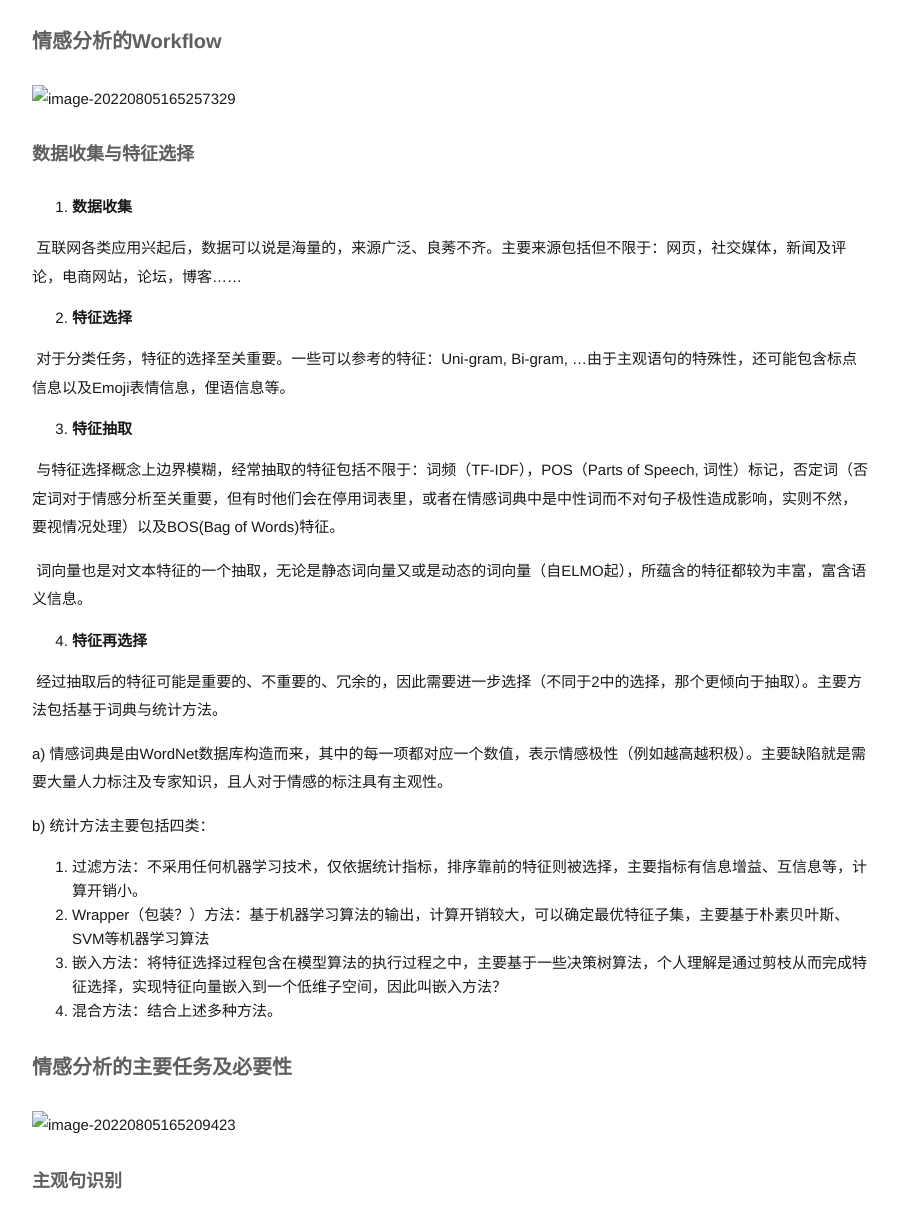
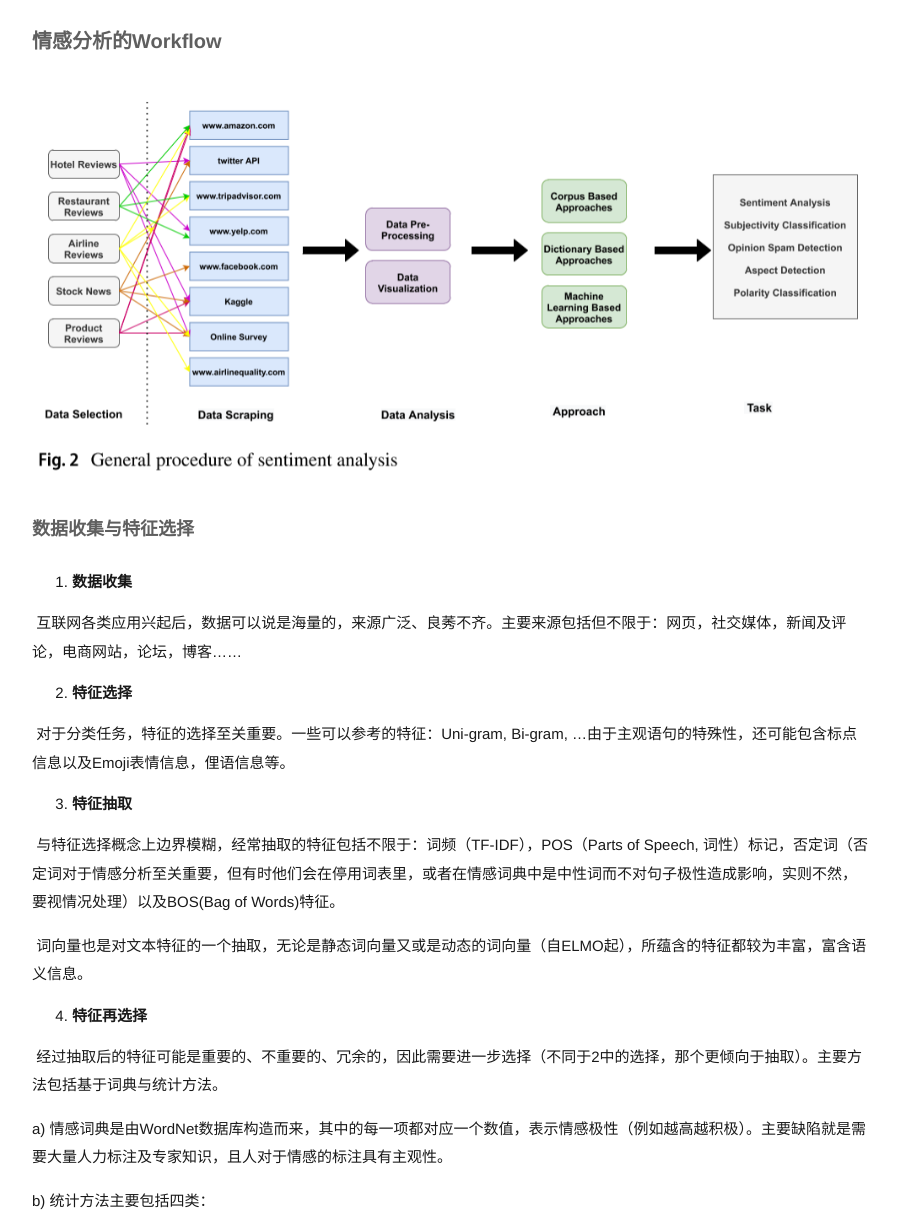
Before and after one commit to Type-C06/Type-C06.github.io, a plain HTML site: page 2022/08/05/A-Survey-on-Sentiment-Analysis/index.html in a window 1280 px wide. Shown: the part 1344-2563 px from the top of the page, without its empty margins (382-1280 px from the left). Drawn offline with Linux system fonts and the light colour scheme.

Commit message:
Site updated: 2022-08-05 23:19:09

```diff
--- a/2022/08/05/A-Survey-on-Sentiment-Analysis/index.html
+++ b/2022/08/05/A-Survey-on-Sentiment-Analysis/index.html
@@ -10,7 +10,7 @@
 <h3 id="句子级SA"><a href="#句子级SA" class="headerlink" title="句子级SA"></a>句子级SA</h3><p>可聚合从而决定文档的情感极性。在先前工作中，句子级SA被用来寻找主观句；在较为复杂的任务，例如分析有歧义的语句以及条件句，语句级别的SA也是必不可少的。</p>
 <h3 id="短语级SA"><a href="#短语级SA" class="headerlink" title="短语级SA"></a>短语级SA</h3><p>每一个短语可能包含多个aspect或者一个aspect，从而蕴含着相应的情感极性。一个比较有趣的是用来表达情感的短语，具有一定的群体特征（性别、年龄、种族），也十分值得挖掘。</p>
 <h3 id="方面-Aspect-级SA"><a href="#方面-Aspect-级SA" class="headerlink" title="方面(Aspect)级SA"></a>方面(Aspect)级SA</h3><p>类似地，Aspect的情感极性可以聚集，从而决定一个句子的情感极性。举个例子：这个相机价格有点高，但是拍出来的照片质量很好！这个主观句包含一个对象的两个方面（Aspect），一个描述方面是相机的价格，贬义；另一个是相机的拍照质量，褒义，从一些介词副词可以分析出大体上语句仍是褒义的。</p>
-<h2 id="情感分析的Workflow"><a href="#情感分析的Workflow" class="headerlink" title="情感分析的Workflow"></a>情感分析的Workflow</h2><p><img src="/images%5CA-Survey-on-Sentiment-Analysis.assets%5Cimage-20220805165257329.png" alt="image-20220805165257329"></p>
+<h2 id="情感分析的Workflow"><a href="#情感分析的Workflow" class="headerlink" title="情感分析的Workflow"></a>情感分析的Workflow</h2><p><img src="/images/A-Survey-on-Sentiment-Analysis.assets/image-20220805165257329.png" alt="image-20220805165257329"></p>
 <h3 id="数据收集与特征选择"><a href="#数据收集与特征选择" class="headerlink" title="数据收集与特征选择"></a>数据收集与特征选择</h3><ol>
 <li><strong>数据收集</strong></li>
 </ol>
@@ -36,7 +36,7 @@
 <li>嵌入方法：将特征选择过程包含在模型算法的执行过程之中，主要基于一些决策树算法，个人理解是通过剪枝从而完成特征选择，实现特征向量嵌入到一个低维子空间，因此叫嵌入方法？</li>
 <li>混合方法：结合上述多种方法。</li>
 </ol>
-<h2 id="情感分析的主要任务及必要性"><a href="#情感分析的主要任务及必要性" class="headerlink" title="情感分析的主要任务及必要性"></a>情感分析的主要任务及必要性</h2><p><img src="/images%5CA-Survey-on-Sentiment-Analysis.assets%5Cimage-20220805165209423.png" alt="image-20220805165209423"></p>
+<h2 id="情感分析的主要任务及必要性"><a href="#情感分析的主要任务及必要性" class="headerlink" title="情感分析的主要任务及必要性"></a>情感分析的主要任务及必要性</h2><p><img src="/images/A-Survey-on-Sentiment-Analysis.assets/image-20220805165209423.png" alt="image-20220805165209423"></p>
 <h3 id="主观句识别"><a href="#主观句识别" class="headerlink" title="主观句识别"></a>主观句识别</h3><p>常被认为是SA的第一阶段任务，从文本中抽取出带有主观情感的语句。</p>
 <h3 id="情感分类"><a href="#情感分类" class="headerlink" title="情感分类"></a>情感分类</h3><p>是情感分析的一个主要任务，包括情感极性的分类（积极，消极，中性等）以及跨语言、跨领域情感分类等子任务。词的情感具有二义性是主要困难之一，即情感也由上下文决定。”这个相机的价格好高“与”这个相机的像素好高“中的”高“具有情感的二义性。值得一提的是，情感计算(Affective Computing)与情感分析也常作为其他系统的一个子系统使用，具有重要价值。</p>
 <h3 id="垃圾观点检测"><a href="#垃圾观点检测" class="headerlink" title="垃圾观点检测"></a>垃圾观点检测</h3><p> 许多主观评论可能由机器生成，例如评论水军，这类评论被称为垃圾评论，若不剔除会对情感分析的最终结果有较大干扰。机器学习算法是主流方法，常用方法还有：引入商品打分信息，评论用户的IP、打分偏好等信息，以及一些常识知识等其他信息。</p>
@@ -70,7 +70,7 @@
 <p><strong>b) 基于字典的方法</strong></p>
 <p>基于字典的方法包含一系列人工收集的预定义观点词集合。主要假设仍是同义词往往具有相同的情感极性，依据此不断扩充这个Opinion Word 的集合。</p>
 <p>基于词典的两种方法优劣如下图所示：</p>
-<p><img src="/images%5CA-Survey-on-Sentiment-Analysis.assets%5Cimage-20220805212808168.png" alt="image-20220805212808168"></p>
+<p><img src="/images/A-Survey-on-Sentiment-Analysis.assets/image-20220805212808168.png" alt="image-20220805212808168"></p>
 <h3 id="机器学习方法"><a href="#机器学习方法" class="headerlink" title="机器学习方法"></a>机器学习方法</h3><p>本质上也是做特征提取和表示学习，用深度学习的方法做表示学习，具有高准确率、拟合能力强等特点。采用ML方法可以更好地理解上下文信息，完成反讽识别等较为复杂的情感分类任务。下面是一些常用的机器学习方法在SA领域的应用。</p>
 <ol>
 <li><strong>Naive Bayes</strong></li>
@@ -103,8 +103,8 @@
 <p>注：上述方法大部分均建立在 特征提取之后，好的特征对分类好坏至关重要，至于如何提取特征，如前所述或是用深度学习方法做表示学习都可能有不错的效果。</p>
 <h3 id="混合方法"><a href="#混合方法" class="headerlink" title="混合方法"></a>混合方法</h3><p>顾名思义，结合机器学习与词典的方法，取长补短，往往有不错的效果。</p>
 <h3 id="深度学习方法"><a href="#深度学习方法" class="headerlink" title="深度学习方法"></a>深度学习方法</h3><p>神经网络大火之后，用深度学习做表示学习在效率、效果上都远高于传统机器学习及基于词典的方法，各类网络架构在SA得到广泛应用，在各大任务上均有所突破，不详述，具体的一些应用如下表所示：</p>
-<p><img src="/images%5CA-Survey-on-Sentiment-Analysis.assets%5Cdl-in-sa.png" alt="dl-in-sa"></p>
-<p><img src="/images%5CA-Survey-on-Sentiment-Analysis.assets%5Cdl-in-sa-2.png" alt="dl-in-sa-2"></p>
+<p><img src="/images/A-Survey-on-Sentiment-Analysis.assets/dl-in-sa.png" alt="dl-in-sa"></p>
+<p><img src="/images/A-Survey-on-Sentiment-Analysis.assets/dl-in-sa-2.png" alt="dl-in-sa-2"></p>
 <hr>
 <p>8.6 TODO</p>
 <hr>
```
